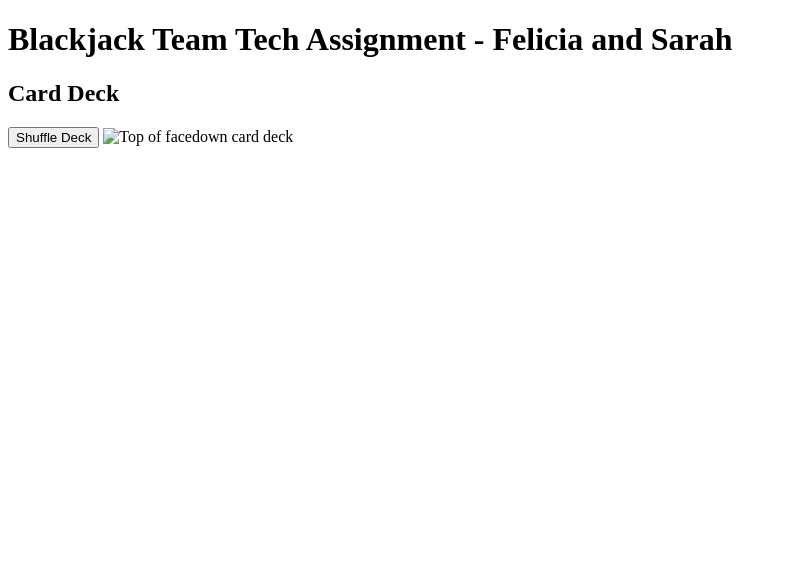
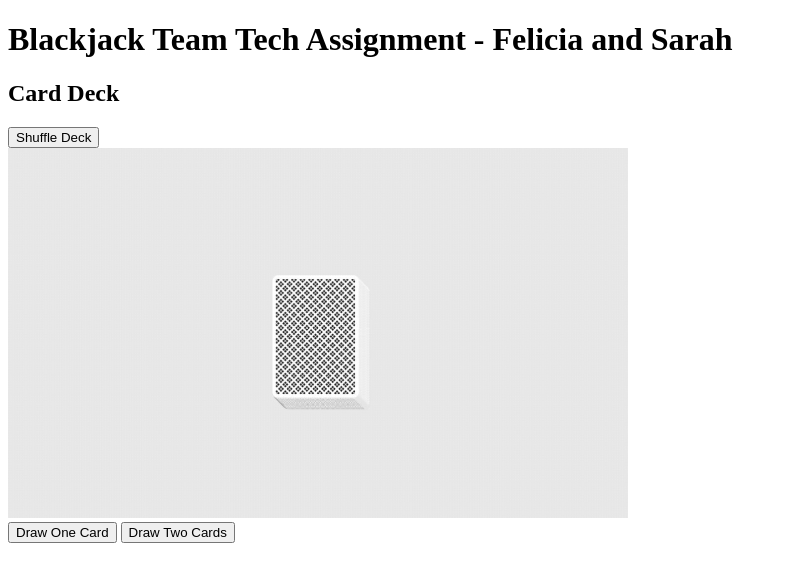
Before and after one commit to cse110-sp25-group23/Team-Tech-Warmup, a plain HTML site: page index.html in a window 1280 px wide. Both pictures are taken after a click on the button "Shuffle Deck". Shown: the whole page, without its empty margins (0-787 px from the left). Drawn offline with Linux system fonts and the light colour scheme.

Commit message:
Redoing playing-card web component initialization

```diff
--- a/card-deck.js
+++ b/card-deck.js
@@ -1,5 +1,3 @@
-
-
 class PlayingCard extends HTMLElement {
     constructor(){
         super();
@@ -14,6 +12,7 @@ class PlayingCard extends HTMLElement {
             <!--<img src="${imageSrc}" alt="Screenshot of ${name}" width="200" height= "150">-->
         `;
     }*/
+   //add button to flip card animation??
 }
 
 // Define the custom element
@@ -25,7 +24,8 @@ class CardDeck extends HTMLElement {
             <section class="deck">
                 <h2>Card Deck</h2>
                     <button name="shuffle">Shuffle Deck</button>
-                    <img src="card_deck.jpg" alt="Top of facedown card deck" width="620" height="370">
+                    <br>
+                    <img src="media/card_deck.jpg" alt="Top of facedown card deck" width="620" height="370">
                 <div class="cards"></div>
             </section>
         `;
@@ -39,12 +39,10 @@ class CardDeck extends HTMLElement {
             deckImage.src = "https://miro.medium.com/v2/resize:fit:828/format:webp/1*3l1h9uWiNRggMXH-ibcVVA.gif";
 
             setTimeout(() => { //reset to original image after gif is done
-                deckImage.src = "card_deck.jpg";
+                deckImage.src = "media/card_deck.jpg";
             }, 2000);
         });
-
     }
-
 }
 
 // Define the custom element
--- a/index.html
+++ b/index.html
@@ -16,5 +16,7 @@
     </header>
     <card-deck></card-deck>
     <!--<playing-card></playing-card>--> <!--should insert playing card using JS after user calls the action draw-->
+    <button id="drawOneCard">Draw One Card</button>
+    <button id="drawTwoCards">Draw Two Cards</button>
   </body>
 </html>
```
